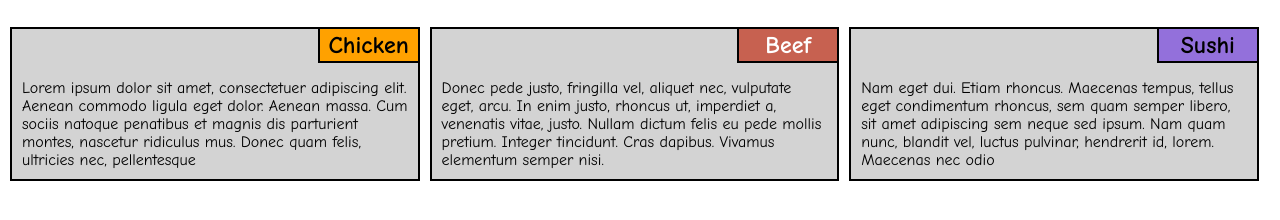
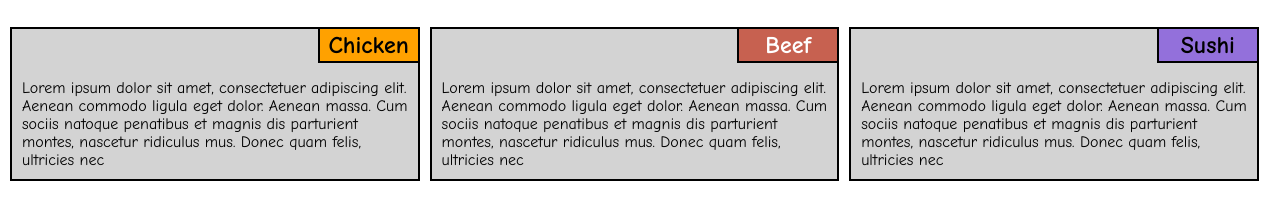
Before and after one commit to chrystal-lyu/module2_solutions, a plain HTML site: page assignment/index.html in a window 1280 px wide. Shown: the part 70-290 px from the top of the page. Drawn offline with Linux system fonts and the light colour scheme.

Commit message:
Update index.html

```diff
--- a/assignment/index.html
+++ b/assignment/index.html
@@ -17,7 +17,7 @@
         <h2 id="chicken" >Chicken</h2>
         <div class="content">
             <p>
-                Lorem ipsum dolor sit amet, consectetuer adipiscing elit. Aenean commodo ligula eget dolor. Aenean massa. Cum sociis natoque penatibus et magnis dis parturient montes, nascetur ridiculus mus. Donec quam felis, ultricies nec, pellentesque
+                Lorem ipsum dolor sit amet, consectetuer adipiscing elit. Aenean commodo ligula eget dolor. Aenean massa. Cum sociis natoque penatibus et magnis dis parturient montes, nascetur ridiculus mus. Donec quam felis, ultricies nec
             </p>
         </div>
     </div>
@@ -28,7 +28,7 @@
         <h2 id="beef">Beef</h2>
         <div class="content">
             <p>
-                Donec pede justo, fringilla vel, aliquet nec, vulputate eget, arcu. In enim justo, rhoncus ut, imperdiet a, venenatis vitae, justo. Nullam dictum felis eu pede mollis pretium. Integer tincidunt. Cras dapibus. Vivamus elementum semper nisi.
+                Lorem ipsum dolor sit amet, consectetuer adipiscing elit. Aenean commodo ligula eget dolor. Aenean massa. Cum sociis natoque penatibus et magnis dis parturient montes, nascetur ridiculus mus. Donec quam felis, ultricies nec
             </p>
         </div>
     </div>
@@ -40,7 +40,7 @@
         <h2 id="sushi">Sushi</h2>
         <div class="content">
             <p>
-                Nam eget dui. Etiam rhoncus. Maecenas tempus, tellus eget condimentum rhoncus, sem quam semper libero, sit amet adipiscing sem neque sed ipsum. Nam quam nunc, blandit vel, luctus pulvinar, hendrerit id, lorem. Maecenas nec odio
+                Lorem ipsum dolor sit amet, consectetuer adipiscing elit. Aenean commodo ligula eget dolor. Aenean massa. Cum sociis natoque penatibus et magnis dis parturient montes, nascetur ridiculus mus. Donec quam felis, ultricies nec
             </p>
         </div>
     </div>
```
